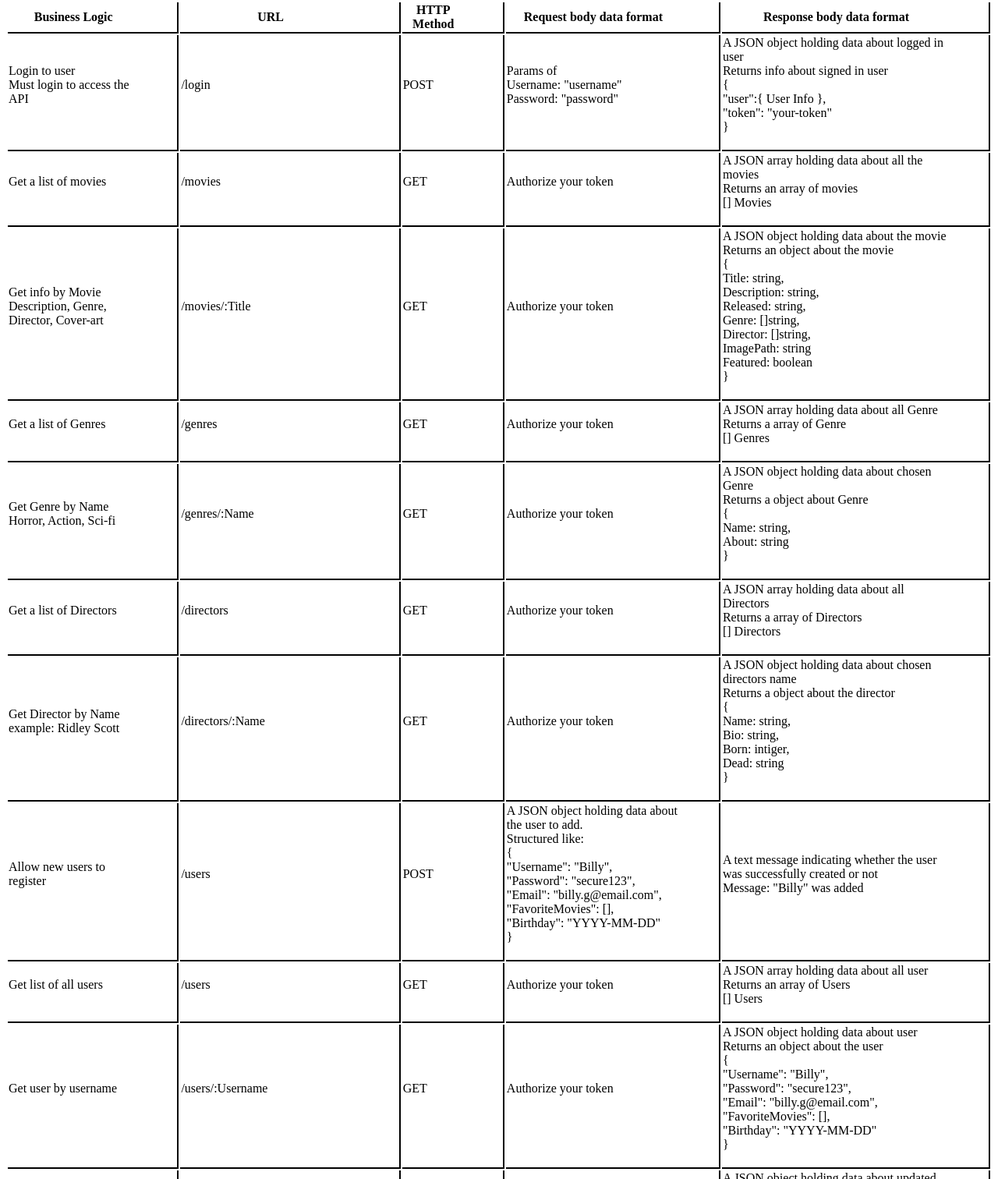
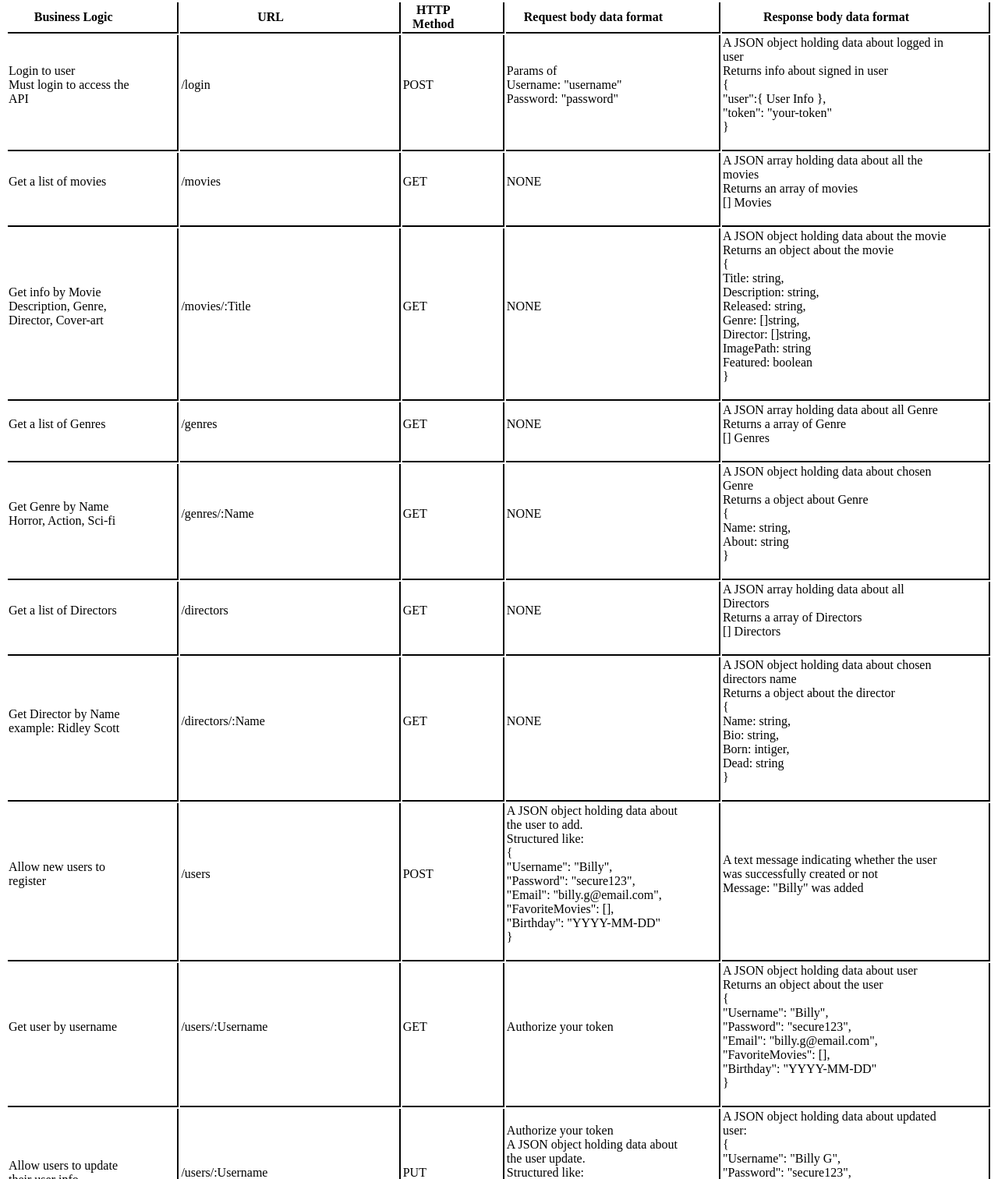
Before and after one commit to vppelli/movie_api, a website: page public/documentation.html in a window 1280 px wide. Shown: the part 131-1643 px from the top of the page at 78% size. Drawn offline with Linux system fonts and the light colour scheme.

Commit message:
Updated index.js,  documentation.html
Removed List of users Endpoint "this is private information and was used only for testing purpose"
Removed authentication for non-body request field

```diff
--- a/public/documentation.html
+++ b/public/documentation.html
@@ -45,7 +45,7 @@
                     <td>Get a list of movies</td>
                     <td>/movies</td>
                     <td>GET</td>
-                    <td>Authorize your token</td>
+                    <td>NONE</td>
                     <td>A JSON array holding data about all the movies<br>
                         Returns an array of movies<br>
                         [] Movies
@@ -55,7 +55,7 @@
                     <td>Get info by Movie<br>Description, Genre, Director, Cover-art</td>
                     <td>/movies/:Title</td>
                     <td>GET</td>
-                    <td>Authorize your token</td>
+                    <td>NONE</td>
                     <td>A JSON object holding data about the movie<br>
                         Returns an object about the movie<br>
                         {<br>Title: string, <br>Description: string, <br>Released: string, <br>Genre: []string, <br>Director: []string, <br>ImagePath: string<br>Featured: boolean<br>}
@@ -65,7 +65,7 @@
                     <td>Get a list of Genres</td>
                     <td>/genres</td>
                     <td>GET</td>
-                    <td>Authorize your token</td>
+                    <td>NONE</td>
                     <td>A JSON array holding data about all Genre<br>
                         Returns a array of Genre<br>
                         [] Genres
@@ -75,7 +75,7 @@
                     <td>Get Genre by Name<br>Horror, Action, Sci-fi</td>
                     <td>/genres/:Name</td>
                     <td>GET</td>
-                    <td>Authorize your token</td>
+                    <td>NONE</td>
                     <td>A JSON object holding data about chosen Genre<br>
                         Returns a object about Genre<br>
                         {<br>Name: string, <br>About: string<br>}
@@ -85,7 +85,7 @@
                     <td>Get a list of Directors</td>
                     <td>/directors</td>
                     <td>GET</td>
-                    <td>Authorize your token</td>
+                    <td>NONE</td>
                     <td>A JSON array holding data about all Directors<br>
                         Returns a array of Directors<br>
                         [] Directors
@@ -95,7 +95,7 @@
                     <td>Get Director by Name<br>example: Ridley Scott</td>
                     <td>/directors/:Name</td>
                     <td>GET</td>
-                    <td>Authorize your token</td>
+                    <td>NONE</td>
                     <td>A JSON object holding data about chosen directors name<br>
                         Returns a object about the director<br>
                         {<br>Name: string,<br>Bio: string,<br>Born: intiger,<br>Dead: string<br>}
@@ -110,17 +110,6 @@
                     </td>
                     <td>A text message indicating whether the user was successfully created or not<br>
                         Message: "Billy" was added
-                    </td>
-                </tr>
-                <tr>
-                    <td>Get list of all users</td>
-                    <td>/users</td>
-                    <td>GET</td>
-                    <td>Authorize your token
-                    </td>
-                    <td>A JSON array holding data about all user<br>
-                        Returns an array of Users<br>
-                        [] Users
                     </td>
                 </tr>
                 <tr>
```
Also changed, not shown: index.js (+6 -18 lines).
